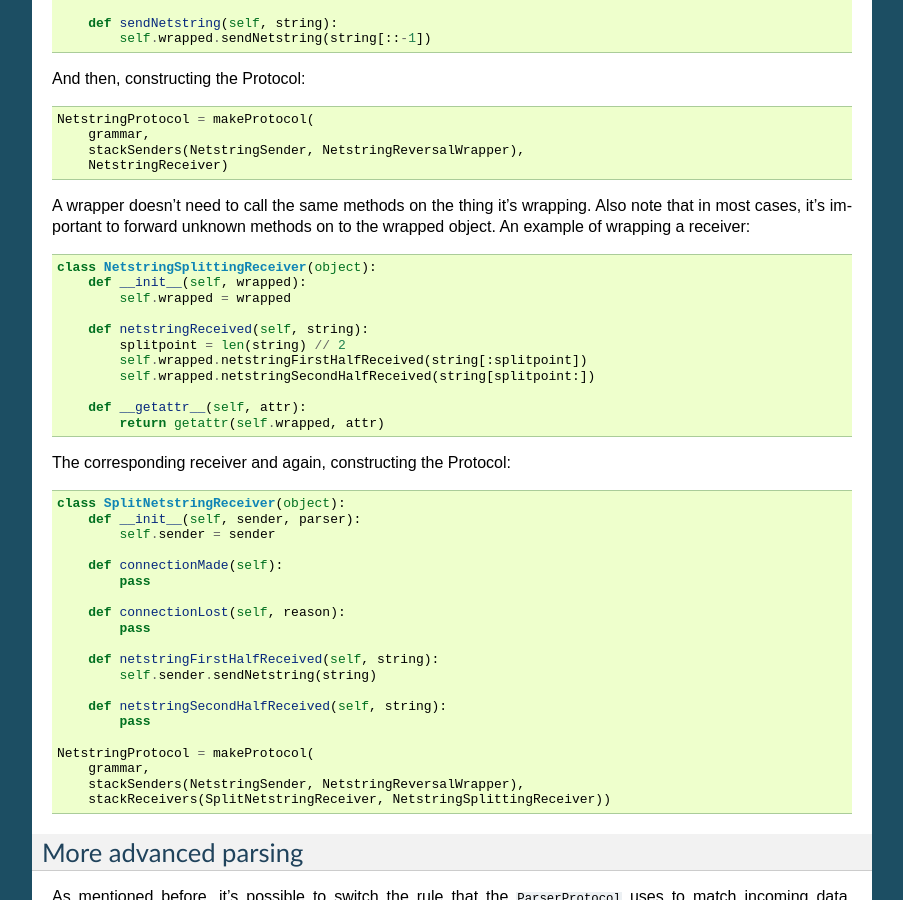
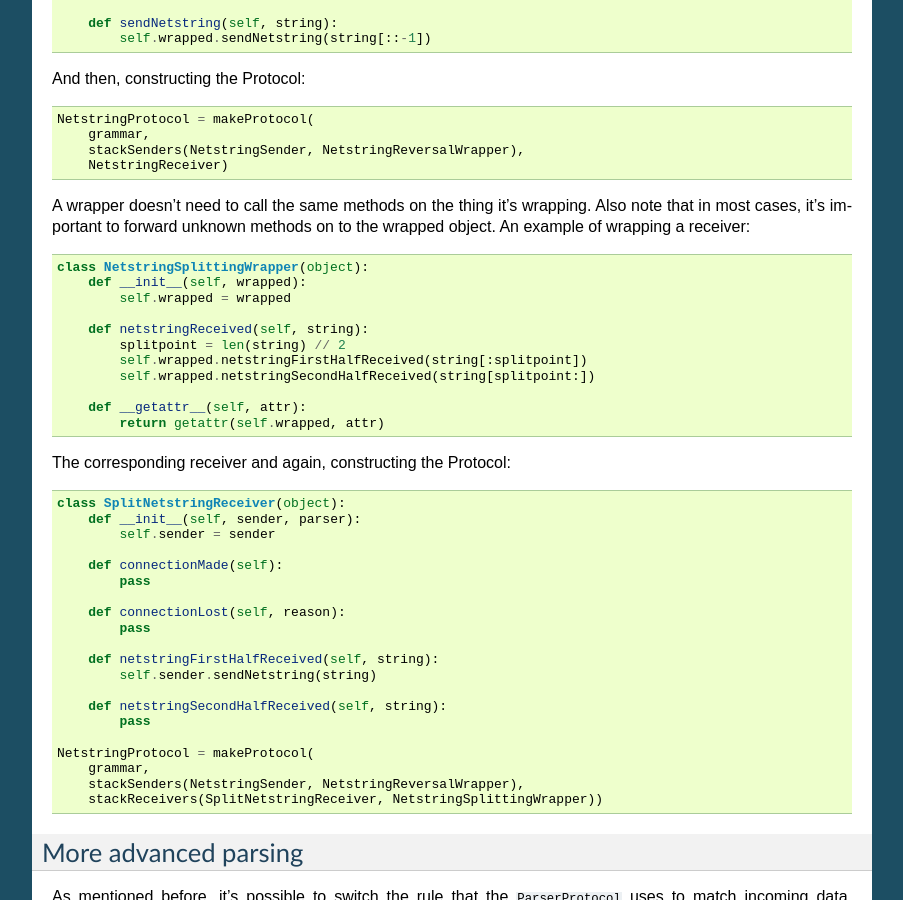
Before and after one commit to pyga/parsley, a Sphinx documentation site: the page built from doc/tutorial3.rst, in a window 1280 px wide and 900 px high, scrolled down 2997 px. Shown: the whole window, without its empty margins (198-1101 px from the left). Built offline with Sphinx 7.4.7, drawn with Linux system fonts in a browser that asks for light colours.

Commit message:
Clarify a name.

```diff
--- a/doc/tutorial3.rst
+++ b/doc/tutorial3.rst
@@ -199,7 +199,7 @@ A wrapper doesn't need to call the same methods on the thing it's wrapping.
 Also note that in most cases, it's important to forward unknown methods on to
 the wrapped object. An example of wrapping a receiver::
 
-  class NetstringSplittingReceiver(object):
+  class NetstringSplittingWrapper(object):
       def __init__(self, wrapped):
           self.wrapped = wrapped
 
@@ -232,7 +232,7 @@ The corresponding receiver and again, constructing the Protocol::
   NetstringProtocol = makeProtocol(
       grammar,
       stackSenders(NetstringSender, NetstringReversalWrapper),
-      stackReceivers(SplitNetstringReceiver, NetstringSplittingReceiver))
+      stackReceivers(SplitNetstringReceiver, NetstringSplittingWrapper))
 
 
 More advanced parsing
```
